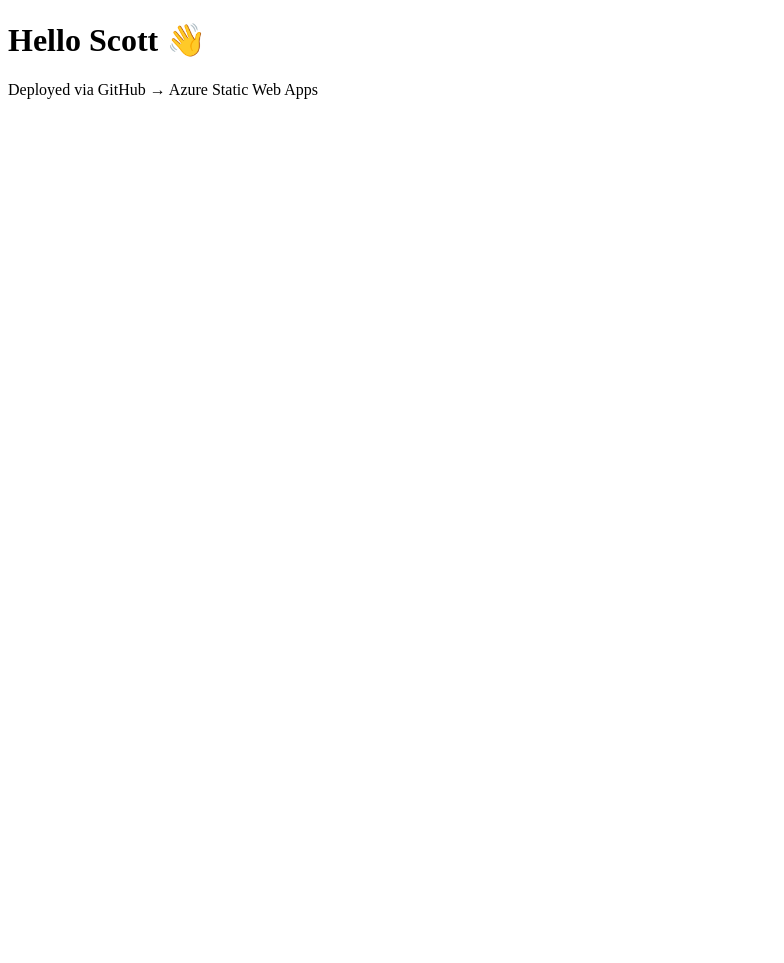
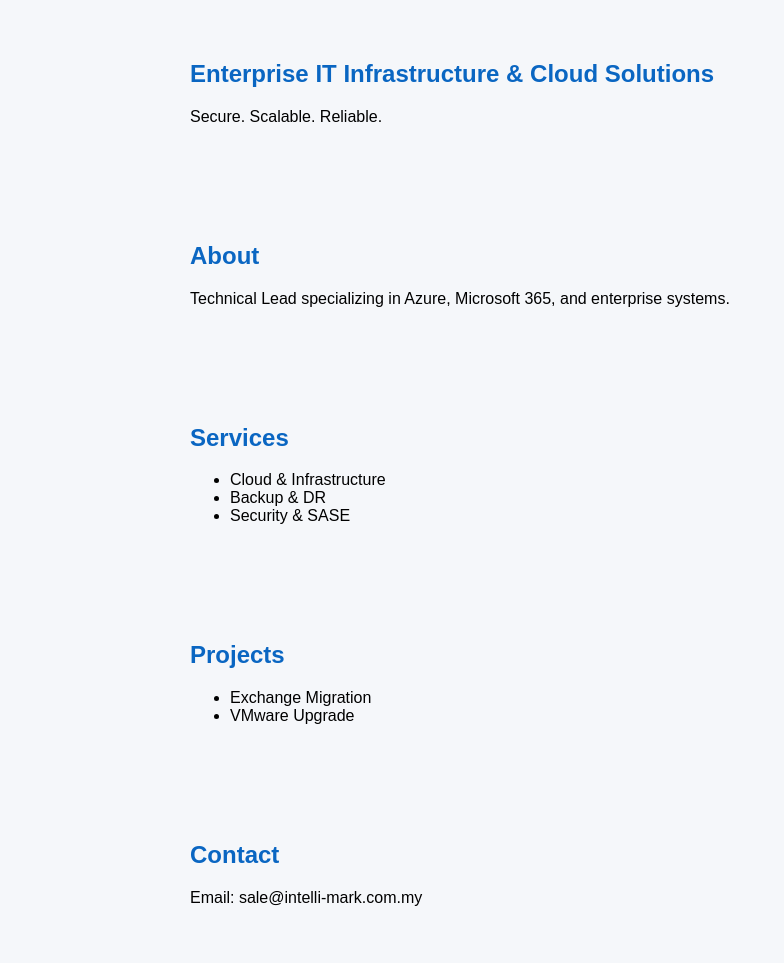
Before and after one commit to prawnmy/azure-static-webapp-demo, a plain HTML site: page index.html in a window 1280 px wide. Shown: the whole page, without its empty margins (0-784 px from the left). Before the commit the page ends 800 px from the top, so only its background shows below. Drawn offline with Linux system fonts and the light colour scheme.

Commit message:
index.html

```diff
--- a/index.html
+++ b/index.html
@@ -1,10 +1,55 @@
 <!DOCTYPE html>
 <html>
 <head>
-  <title>My Azure Static Web App</title>
+  <title>Scott Yee - IT Solutions</title>
+  <meta name="viewport" content="width=device-width, initial-scale=1">
+  <style>
+    body { font-family: Arial; margin: 0; background: #f5f7fa; }
+    section { padding: 40px; max-width: 900px; margin: auto; }
+    h1, h2 { color: #0a66c2; }
+    button {
+      padding: 10px 20px;
+      background: #0a66c2;
+      color: white;
+      border: none;
+      border-radius: 6px;
+    }
+  </style>
 </head>
+
 <body>
-  <h1>Hello Scott 👋</h1>
-  <p>Deployed via GitHub → Azure Static Web Apps</p>
+
+<section>
+  <h1>Enterprise IT Infrastructure & Cloud Solutions</h1>
+  <p>Secure. Scalable. Reliable.</p>
+</section>
+
+<section>
+  <h2>About</h2>
+  <p>Technical Lead specializing in Azure, Microsoft 365, and enterprise systems.</p>
+</section>
+
+<section>
+  <h2>Services</h2>
+  <ul>
+    <li>Cloud & Infrastructure</li>
+    <li>Backup & DR</li>
+    <li>Security & SASE</li>
+  </ul>
+</section>
+
+<section>
+  <h2>Projects</h2>
+  <ul>
+    <li>Exchange Migration</li>
+    <li>VMware Upgrade</li>
+  </ul>
+</section>
+
+<section>
+  <h2>Contact</h2>
+  <p>Email: sale@intelli-mark.com.my</p>
+</section>
+
 </body>
 </html>
```
